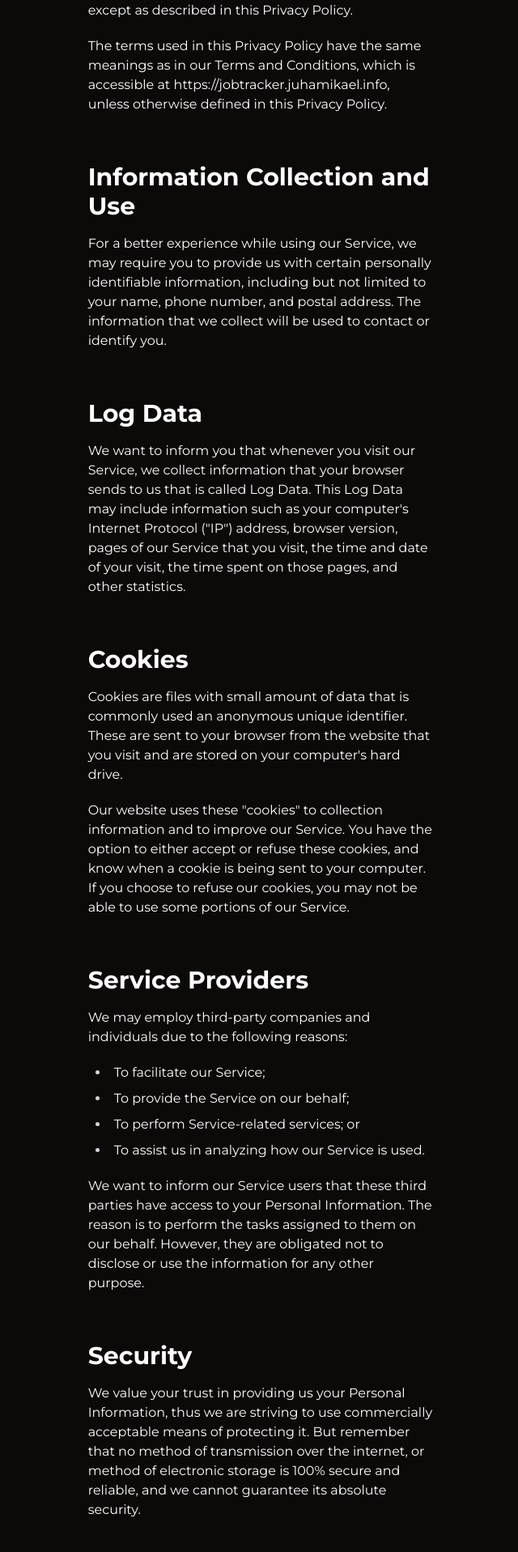
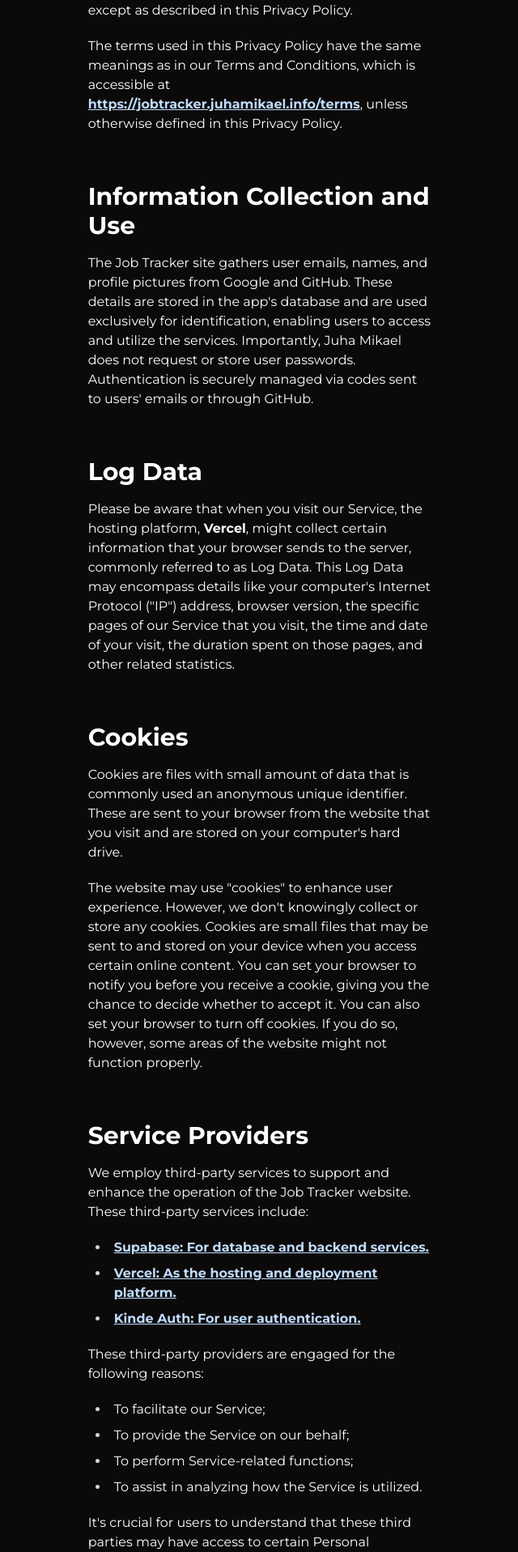
Before and after one commit to juhamikael/jobtracker, a Next.js app: page /privacy-policy in a window 1280 px wide. Shown: the part 483-2400 px from the top of the page at 81% size, without its empty margins (318-958 px from the left). Built offline with nearby package versions, Linux system fonts and the light colour scheme; no server answers.

Commit message:
Update Privacy-policy

```diff
--- a/app/(pages)/privacy-policy/page.tsx
+++ b/app/(pages)/privacy-policy/page.tsx
@@ -1,7 +1,7 @@
 import { cn } from "@/lib/utils";
 import { prose } from "@/app/styles/prose";
 import type { Metadata } from "next";
-
+import Link from "next/link";
 export const metadata: Metadata = {
   title: "Job Tracker | Privacy Policy",
   description:
@@ -11,7 +11,7 @@
 const PrivacyPolicy = () => {
   return (
     <div className={cn("w-1/3 prose", prose)}>
-      <h1>Privacy Policy of Juha Mikael</h1>
+      <h1>Privacy Policy of Jobtracker</h1>
 
       <p>
         Juha Mikael operates the{" "}
@@ -37,29 +37,34 @@
 
       <p>
         The terms used in this Privacy Policy have the same meanings as in our
-        Terms and Conditions, which is accessible at
-        https://jobtracker.juhamikael.info, unless otherwise defined in this
-        Privacy Policy.
+        Terms and Conditions, which is accessible at{" "}
+        <Link href="https://jobtracker.juhamikael.info/terms">
+          https://jobtracker.juhamikael.info/terms
+        </Link>
+        , unless otherwise defined in this Privacy Policy.
       </p>
 
       <h2>Information Collection and Use</h2>
 
       <p>
-        For a better experience while using our Service, we may require you to
-        provide us with certain personally identifiable information, including
-        but not limited to your name, phone number, and postal address. The
-        information that we collect will be used to contact or identify you.
+        The Job Tracker site gathers user emails, names, and profile pictures
+        from Google and GitHub. These details are stored in the app's database
+        and are used exclusively for identification, enabling users to access
+        and utilize the services. Importantly, Juha Mikael does not request or
+        store user passwords. Authentication is securely managed via codes sent
+        to users' emails or through GitHub.
       </p>
 
       <h2>Log Data</h2>
 
       <p>
-        We want to inform you that whenever you visit our Service, we collect
-        information that your browser sends to us that is called Log Data. This
-        Log Data may include information such as your {"computer's"} Internet
-        Protocol {'("IP")'} address, browser version, pages of our Service that
-        you visit, the time and date of your visit, the time spent on those
-        pages, and other statistics.
+        Please be aware that when you visit our Service, the hosting platform,
+        <span className="font-bold"> Vercel</span>, might collect certain
+        information that your browser sends to the server, commonly referred to
+        as Log Data. This Log Data may encompass details like your{" "}
+        {"computer's"} Internet Protocol ("IP") address, browser version, the
+        specific pages of our Service that you visit, the time and date of your
+        visit, the duration spent on those pages, and other related statistics.
       </p>
 
       <h2>Cookies</h2>
@@ -71,42 +76,67 @@
       </p>
 
       <p>
-        Our website uses these {'"cookies"'} to collection information and to
-        improve our Service. You have the option to either accept or refuse
-        these cookies, and know when a cookie is being sent to your computer. If
-        you choose to refuse our cookies, you may not be able to use some
-        portions of our Service.
+        The website may use "cookies" to enhance user experience. However, we
+        {" don't"} knowingly collect or store any cookies. Cookies are small
+        files that may be sent to and stored on your device when you access
+        certain online content. You can set your browser to notify you before
+        you receive a cookie, giving you the chance to decide whether to accept
+        it. You can also set your browser to turn off cookies. If you do so,
+        however, some areas of the website might not function properly.
       </p>
 
       <h2>Service Providers</h2>
 
       <p>
-        We may employ third-party companies and individuals due to the following
-        reasons:
+        We employ third-party services to support and enhance the operation of
+        the Job Tracker website. These third-party services include:
       </p>
+
+      <ul>
+        <li>
+          <Link href="https://supabase.io/" target="_blank">
+            Supabase: For database and backend services.
+          </Link>
+        </li>
+        <li>
+          <Link href="https://vercel.com/" target="_blank">
+            Vercel: As the hosting and deployment platform.
+          </Link>
+        </li>
+        <li>
+          <Link href="https://kinde.com/" target="_blank">
+            Kinde Auth: For user authentication.
+          </Link>
+        </li>
+      </ul>
+
+      <p>These third-party providers are engaged for the following reasons:</p>
 
       <ul>
         <li>To facilitate our Service;</li>
         <li>{"To provide the Service on our behalf;"}</li>
-        <li>{"To perform Service-related services; or"}</li>
-        <li>To assist us in analyzing how our Service is used.</li>
+        <li>{"To perform Service-related functions;"}</li>
+        <li>{"To assist in analyzing how the Service is utilized."}</li>
       </ul>
 
       <p>
-        We want to inform our Service users that these third parties have access
-        to your Personal Information. The reason is to perform the tasks
-        assigned to them on our behalf. However, they are obligated not to
-        disclose or use the information for any other purpose.
+        {"It's"} crucial for users to understand that these third parties may
+        have access to certain Personal Information, strictly for performing
+        specific tasks on our behalf. They are contractually bound not to
+        disclose or use the information for any other purpose. Moreover, these
+        services might have their own privacy policies and terms of service. We
+        recommend reviewing their respective policies if you have concerns.
       </p>
 
       <h2>Security</h2>
 
       <p>
-        We value your trust in providing us your Personal Information, thus we
-        are striving to use commercially acceptable means of protecting it. But
-        remember that no method of transmission over the internet, or method of
-        electronic storage is 100% secure and reliable, and we cannot guarantee
-        its absolute security.
+        The trust of users in providing their Personal Information is highly
+        valued. As such, every effort is made to use commercially acceptable
+        means to protect this information. However, {"it's"} important to note
+        that no method of transmission over the internet, or method of
+        electronic storage, is 100% secure and reliable. Thus, while the utmost
+        care is taken, absolute security cannot be guaranteed.
       </p>
 
       <h2>Links to Other Sites</h2>
@@ -120,7 +150,7 @@
         practices of any third-party sites or services.
       </p>
 
-      <h6>{"Children's Privacy"}</h6>
+      <h4>{"Children's Privacy"}</h4>
 
       <p>
         Our Services do not address anyone under the age of 13. We do not
@@ -135,10 +165,10 @@
       <h2>Changes to This Privacy Policy</h2>
 
       <p>
-        We may update our Privacy Policy from time to time. Thus, we advise you
-        to review this page periodically for any changes. We will notify you of
-        any changes by posting the new Privacy Policy on this page. These
-        changes are effective immediately, after they are posted on this page.
+        The Privacy Policy may be updated occasionally. Users are encouraged to
+        periodically review this page to stay informed about any changes.
+        Updates to the Privacy Policy will be reflected on this page and become
+        effective immediately upon posting.
       </p>
 
       <p>
@@ -153,7 +183,10 @@
 
       <p>
         If you have any questions or suggestions about our Privacy Policy, do
-        not hesitate to contact us.
+        not hesitate to{" "}
+        <Link href="https://dev.juhamikael.info/contact" target="_blank">
+          {"Contact us."}
+        </Link>
       </p>
     </div>
   );
```
